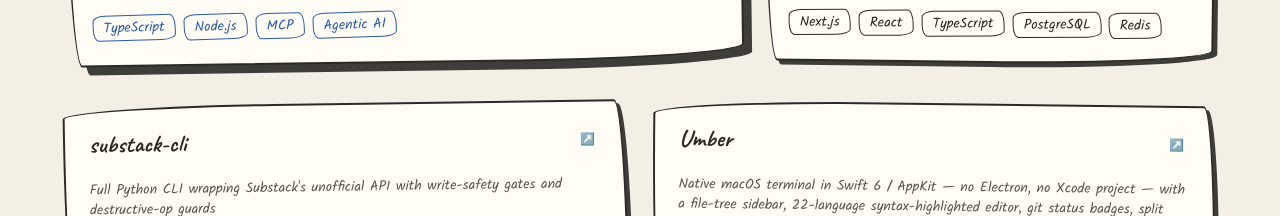
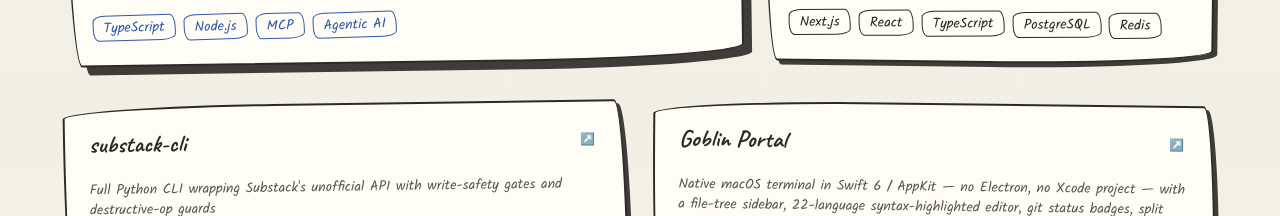
Before and after one commit to griffinwork40/portfolio, a Next.js app: page / in a window 1280 px wide. Shown: the part 2360-2576 px from the top of the page. Built offline with nearby package versions, Linux system fonts and the light colour scheme.

Commit message:
content: rename Umber to Goblin Portal and link goblinportal.app
The terminal project was renamed (griffinwork40/goblin-portal). Update the
project card name/id, point its link at the product site, and refresh the
Now section entry to match.

```diff
--- a/data/content.ts
+++ b/data/content.ts
@@ -208,10 +208,10 @@
     featured: true,
   },
   {
-    id: 'umber',
-    name: 'Umber',
+    id: 'goblin-portal',
+    name: 'Goblin Portal',
     description: 'Native macOS terminal in Swift 6 / AppKit — no Electron, no Xcode project — with a file-tree sidebar, 22-language syntax-highlighted editor, git status badges, split panes, shell integration, and 10 color themes gated by 345 contrast assertions',
-    url: 'https://github.com/griffinwork40/umber',
+    url: 'https://goblinportal.app',
     metrics: [
       { label: 'source files', value: '91' },
       { label: 'editor languages', value: '22' },
@@ -375,7 +375,7 @@
 export const now = {
   updated: 'Sep 2026',
   items: [
-    { text: 'Building Umber, a native macOS terminal in Swift', link: '#projects' },
+    { text: 'Building Goblin Portal, a native macOS terminal in Swift', link: 'https://goblinportal.app' },
     { text: 'Shipping agent-afk releases weekly on npm', link: 'https://agentafk.com' },
     { text: 'Engineering for Capital Mischief / Charlie Garcia', link: '#experience' },
     { text: 'Writing The Goblin Files on Substack', link: 'https://griffinlong.substack.com' },
```
